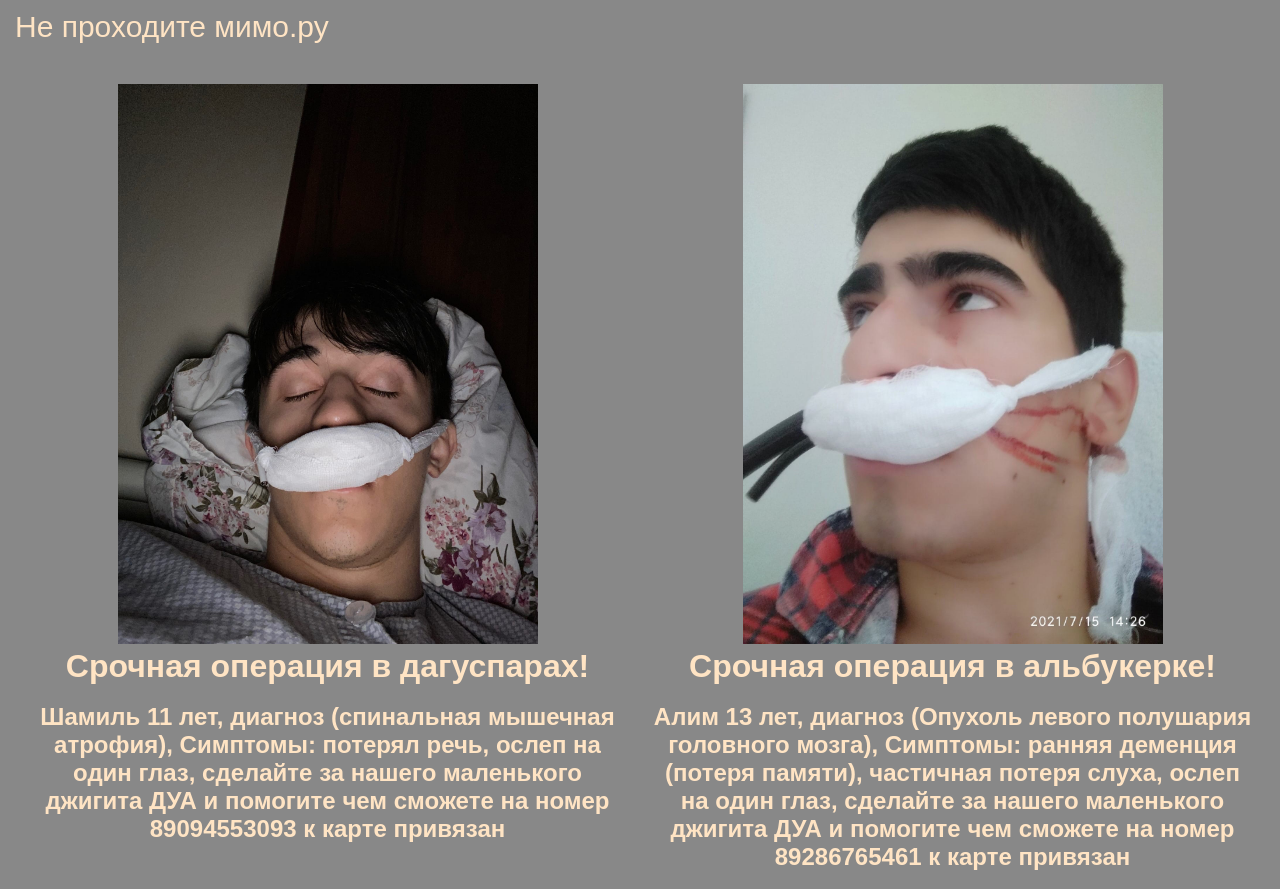
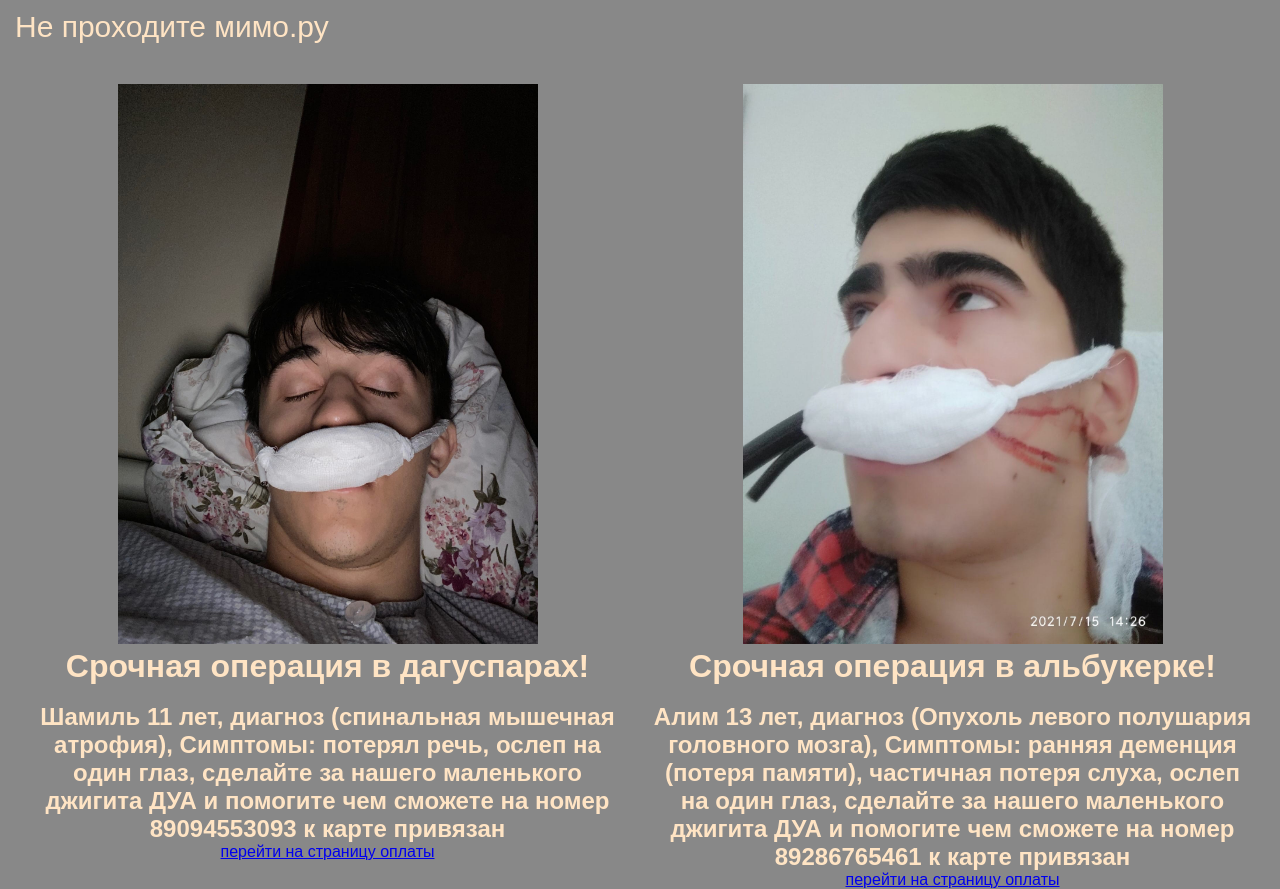
Before and after one commit to trenchtownmi/help-for-kids, a plain HTML site: page index.html in a window 1280 px wide. Drawn offline with Linux system fonts and the light colour scheme.

Commit message:
Add files via upload

```diff
--- a/index.html
+++ b/index.html
@@ -22,6 +22,10 @@
               джигита ДУА и помогите чем сможете на номер 89094553093 к карте
               привязан
             </h2>
+            <a
+              href="https://oplata.qiwi.com/form?invoiceUid=09af5f06-d2e7-4b4b-b909-6d174cddfd71"
+              >перейти на страницу оплаты</a
+            >
           </main>
           <main>
             <img src="alimm.jpg" alt="kid" />
@@ -33,6 +37,10 @@
               ослеп на один глаз, сделайте за нашего маленького джигита ДУА и
               помогите чем сможете на номер 89286765461 к карте привязан
             </h2>
+            <a
+              href="https://oplata.qiwi.com/form?invoiceUid=09af5f06-d2e7-4b4b-b909-6d174cddfd71"
+              >перейти на страницу оплаты</a
+            >
           </main>
         </div>
       </div>
```
